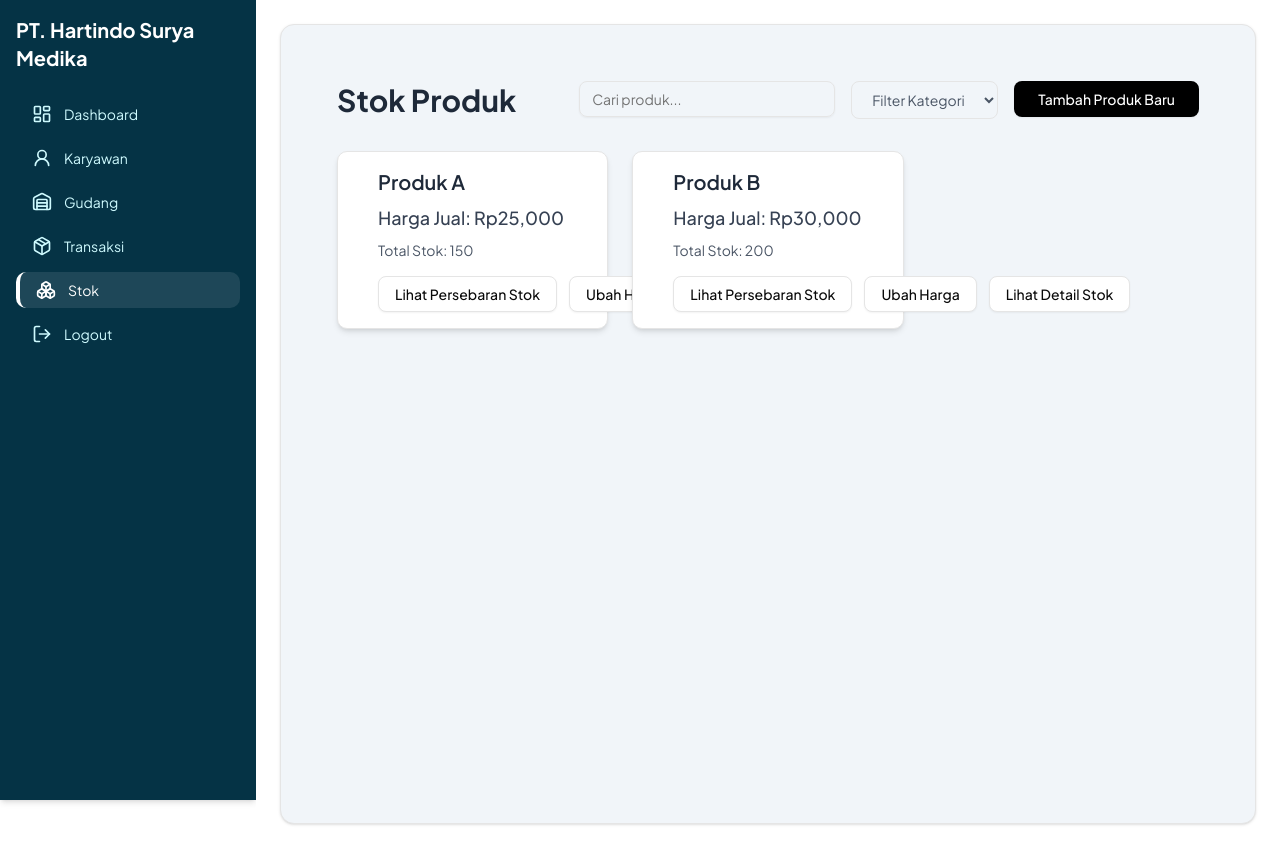
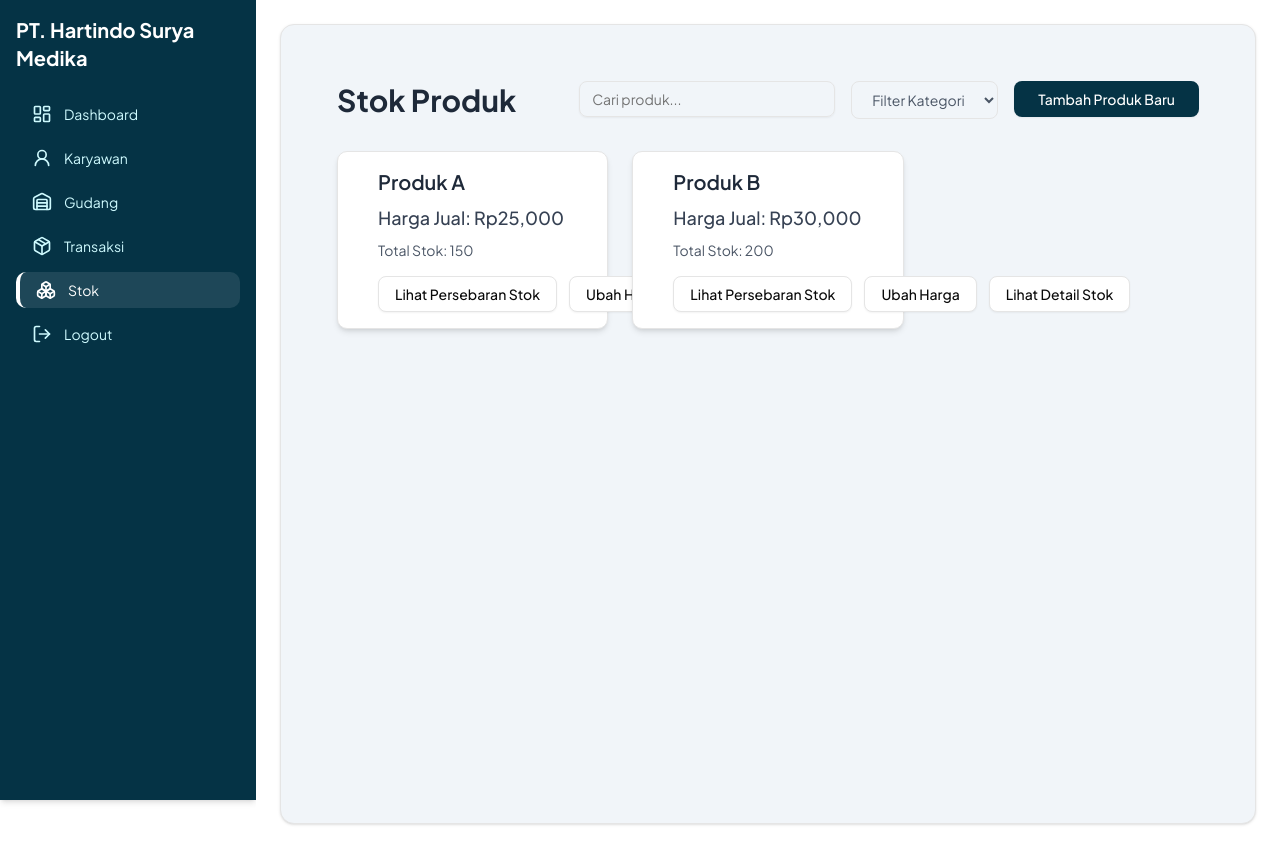
Before and after one commit to novalnabihan/SCM-SuryaMedika, a Next.js app: page /stok in a window 1280 px wide. Built offline with nearby package versions, Linux system fonts and the light colour scheme.

Commit message:
style: updated UI on "gudang" page

```diff
--- a/app/stok/page.js
+++ b/app/stok/page.js
@@ -41,7 +41,7 @@ export default function StokProduk() {
             <option value="gudang-a">Gudang A</option>
             <option value="gudang-b">Gudang B</option>
           </select>
-          <Button className="bg-black text-white py-2 px-6 text-sm">Tambah Produk Baru</Button>
+          <Button className="bg-cyan-950 hover:bg-cyan-900 text-white py-2 px-6 text-sm">Tambah Produk Baru</Button>
         </div>
       </div>
 
```
